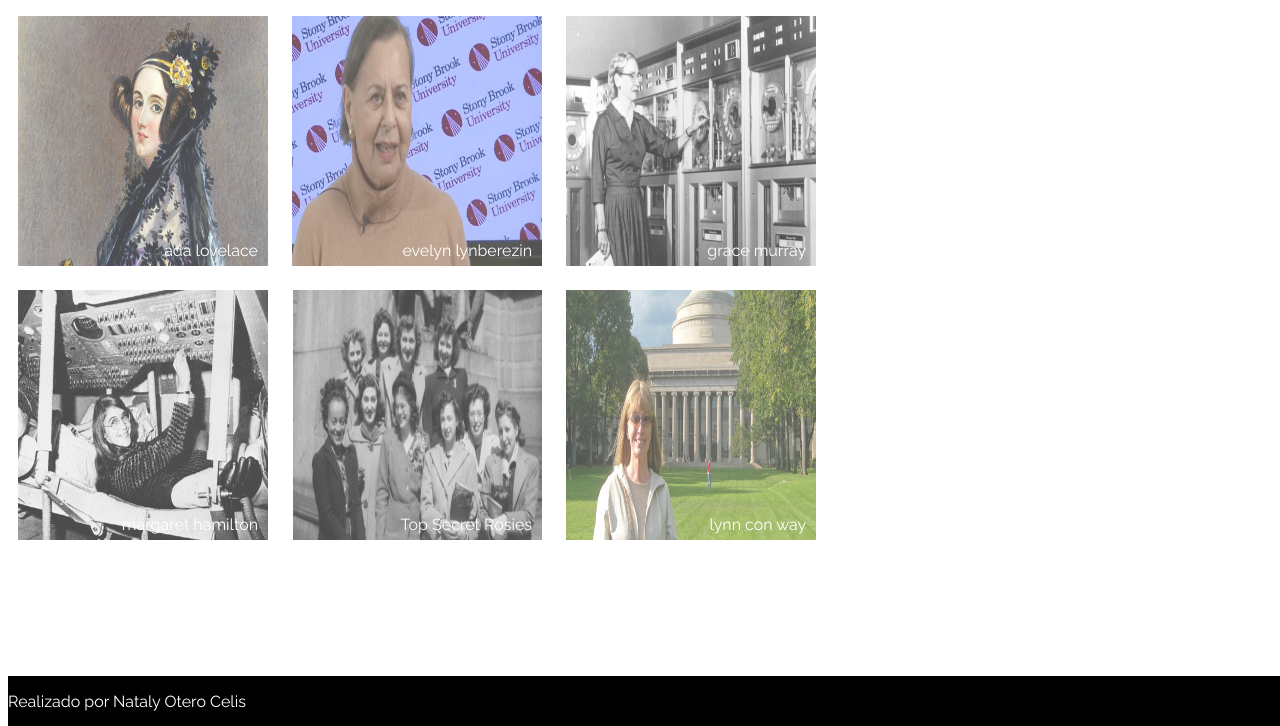
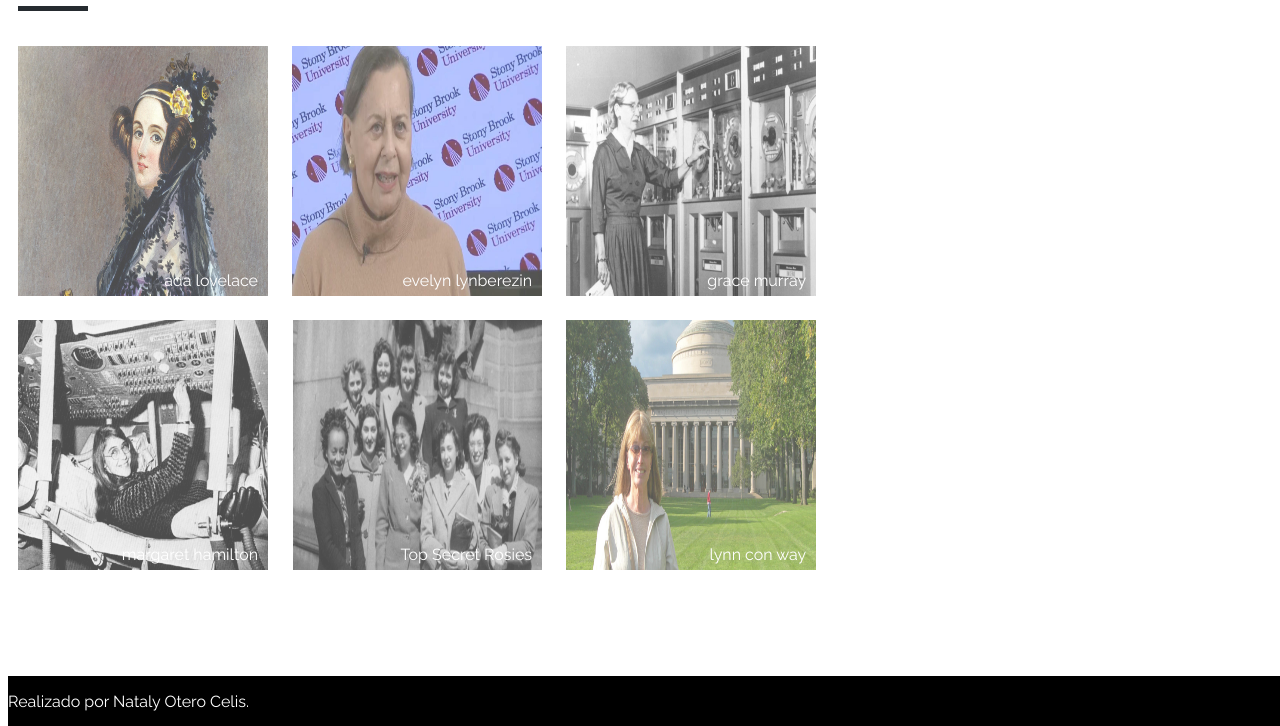
Before and after one commit to NatalyOC/practical-class-ourcoders, a plain HTML site: page index.html in a window 1280 px wide. Shown: the part 74-800 px from the top of the page. Drawn offline with Linux system fonts and the light colour scheme.

Commit message:
corrigiendo errores git hub

```diff
--- a/css/main.css
+++ b/css/main.css
@@ -8,13 +8,10 @@ body{
 }
 /* Establecemos un margen al encabezado */
 header{
-    /* Visualmente no pasa nada.Se mueve en relacion a su posicion inicial */
-    /*position: relative;*/
     margin: 10px;
 }
 
 figure{
-
     border: 0px;
     /* Esta propiedad hace que el elemento de bloque */
     display: inline-block;
@@ -33,20 +30,22 @@ figure > :first-child {
 
 }
 
+/*Establecemos la posicion y color de la etiqueta por medio del selector de etiqueta */
+figcaption{
 
-figcaption{
+    bottom: 10px;
+    color: white;
+    /*Pierde su espacio en el flujo, sus coordenadas se definen según su ancestro posicionado y si niguno esta posicionado se calcula respecto al body*/
     position:absolute;
     right: 10px;
-    bottom: 10px;
-    color: white;
 
 }
-
+/*Establecemos el ancho  de la etiqueta por medio del selector de etiqueta */
 section{
     width: 950px;
 
 }
-
+/*Establecemos el pie de pagina por medio del selector de etiquetas*/
 footer
 {
     background-color:black;
@@ -57,3 +56,16 @@ footer
     position: fixed;
     width:100%;/*con respecto al navegador*/
 }
+/*
+Establecemos una línea horizontal parcial por debajo del encabezado por medio de
+*/
+div{
+
+    background-color: #262b30;
+    height: 5px;
+    left: 10px;
+    margin-bottom:25px;
+    /* Visualmente no pasa nada.Se mueve en relacion a su posicion inicial */
+    position:relative;
+    width: 70px;
+}
--- a/index.html
+++ b/index.html
@@ -13,6 +13,10 @@
     <header>
        <h1>Nuestras coders</h1>
     </header>
+    <!-- Etiqueta contenedor generico,sirve para determinar qué contenido corresponde a qué parte de un esquema -->
+    <div>
+    </div>
+    <!-- Etiqueta que representa una sección genérica de un documento -->
     <section id="section1">
         <!-- Etiqueta que agrega contenido para representar imágenes -->
         <figure>
@@ -45,7 +49,7 @@
              </figure>
     </section>
     <footer>
-        <p>Realizado por Nataly Otero Celis</p>
+        <p>Realizado por Nataly Otero Celis.</p>
     </footer>
 </body>
 </html>
```
Also changed, not shown: assets/images/img-nuestras-coders.png (added), 1 other file.
